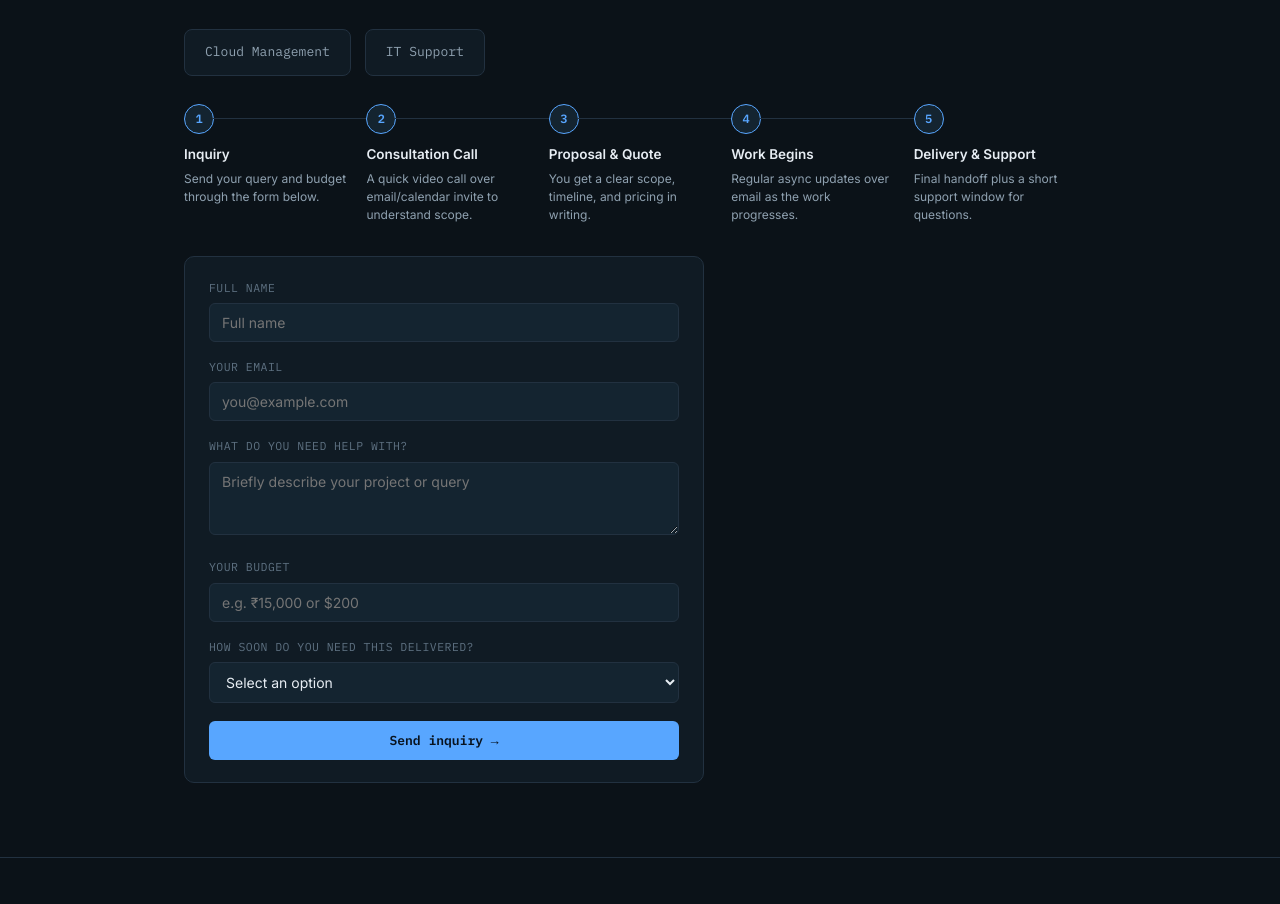
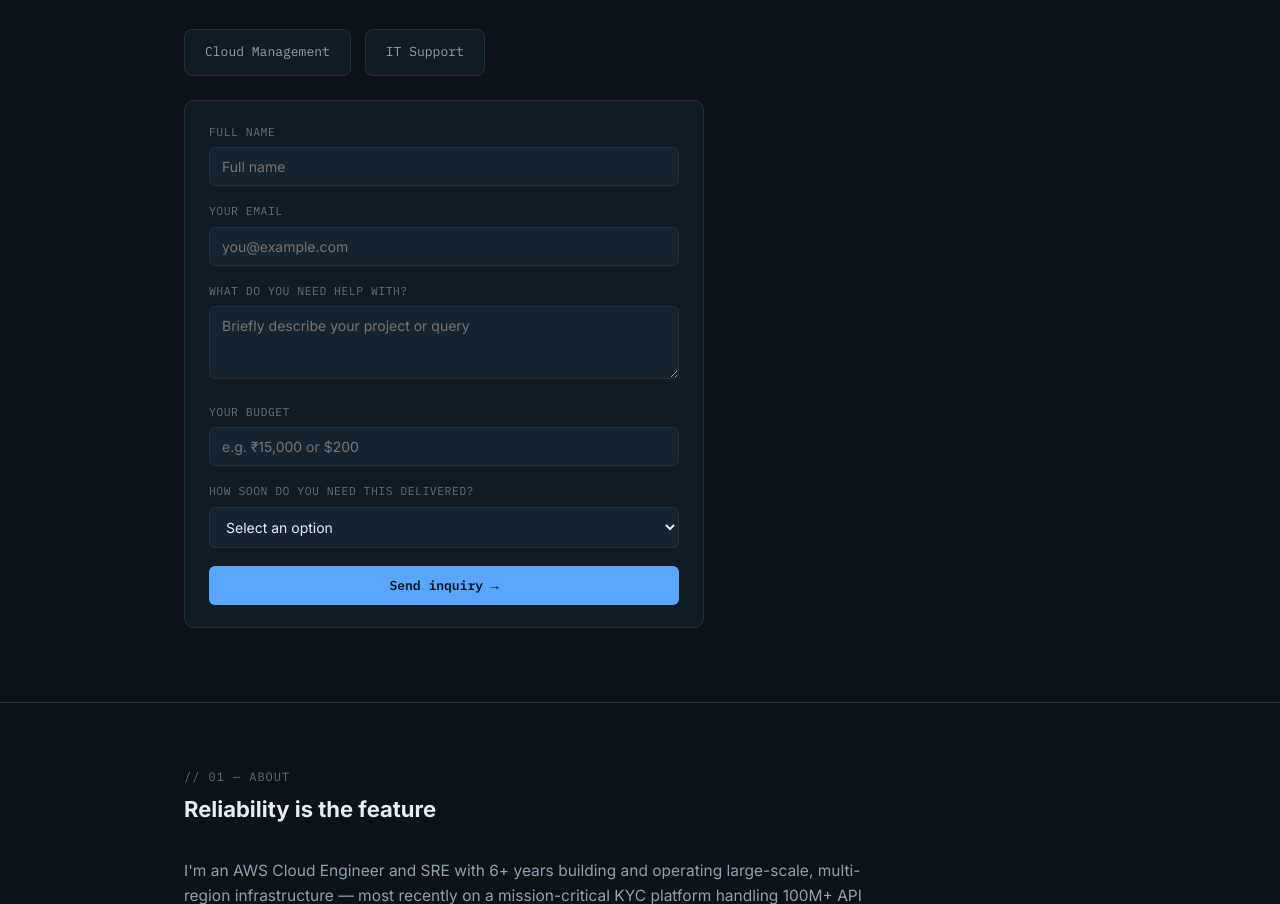
Before and after one commit to nitya-tomar/Portfolio, a plain HTML site: page index.html in a window 1280 px wide. Shown: the part 797-1701 px from the top of the page. Drawn offline with Linux system fonts and the light colour scheme.

Commit message:
remove stpes flow diagram   added

```diff
--- a/index.html
+++ b/index.html
@@ -255,37 +255,6 @@
   }
   .inquiry-form button:hover{opacity:.9;}
 
-  /* ---------- PROCESS TIMELINE ---------- */
-  .timeline{
-    display:flex; flex-wrap:wrap; gap:0;
-    margin:28px 0 32px;
-    counter-reset: step;
-  }
-  .timeline-step{
-    flex:1; min-width:150px; position:relative;
-    padding:0 16px 0 0;
-  }
-  .timeline-step::before{
-    counter-increment: step;
-    content: counter(step);
-    display:flex; align-items:center; justify-content:center;
-    width:28px; height:28px; border-radius:50%;
-    background:var(--panel-2); border:1px solid var(--accent); color:var(--accent);
-    font-family:var(--mono); font-size:12px; font-weight:600;
-    margin-bottom:10px;
-  }
-  .timeline-step::after{
-    content:''; position:absolute; top:14px; left:28px; right:0;
-    height:1px; background:var(--border);
-  }
-  .timeline-step:last-child::after{display:none;}
-  .timeline-step h5{font-size:13.5px; font-weight:600; margin-bottom:4px;}
-  .timeline-step p{font-size:12px; color:var(--text-dim); line-height:1.5;}
-  @media(max-width:720px){
-    .timeline{flex-direction:column; gap:20px;}
-    .timeline-step::after{display:none;}
-  }
-
   /* ---------- CERTS ---------- */
   .cert-row{display:grid; grid-template-columns:repeat(4,1fr); gap:14px;}
   @media(max-width:720px){ .cert-row{grid-template-columns:repeat(2,1fr);} }
@@ -369,29 +338,6 @@
     <div class="service-row">
       <a class="service-btn" href="#inquiry-form" onclick="return selectService('Cloud Management')">Cloud Management</a>
       <a class="service-btn" href="#inquiry-form" onclick="return selectService('IT Support')">IT Support</a>
-    </div>
-
-    <div class="timeline">
-      <div class="timeline-step">
-        <h5>Inquiry</h5>
-        <p>Send your query and budget through the form below.</p>
-      </div>
-      <div class="timeline-step">
-        <h5>Consultation Call</h5>
-        <p>A quick video call over email/calendar invite to understand scope.</p>
-      </div>
-      <div class="timeline-step">
-        <h5>Proposal &amp; Quote</h5>
-        <p>You get a clear scope, timeline, and pricing in writing.</p>
-      </div>
-      <div class="timeline-step">
-        <h5>Work Begins</h5>
-        <p>Regular async updates over email as the work progresses.</p>
-      </div>
-      <div class="timeline-step">
-        <h5>Delivery &amp; Support</h5>
-        <p>Final handoff plus a short support window for questions.</p>
-      </div>
     </div>
 
     <form class="inquiry-form" id="inquiry-form" action="https://formspree.io/f/meaqovor" method="POST" onsubmit="return sendInquiryToFormspree(event)">
```
